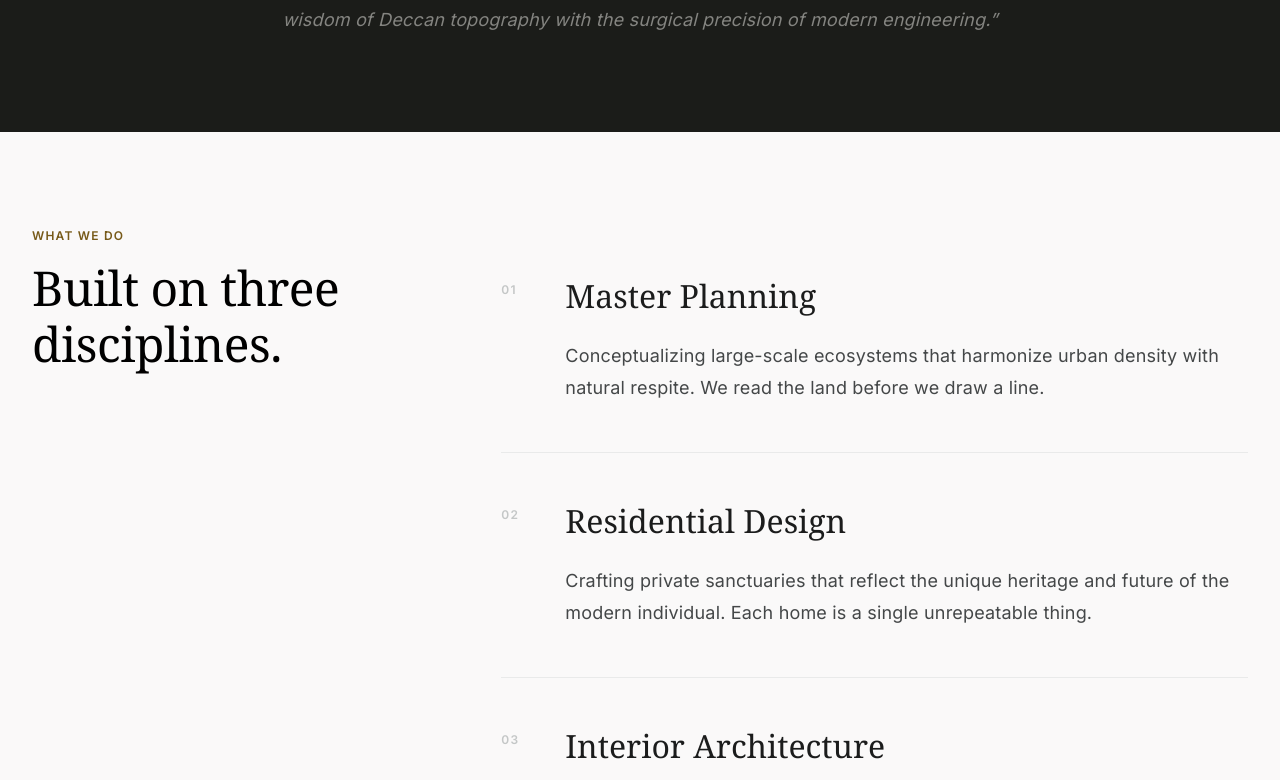
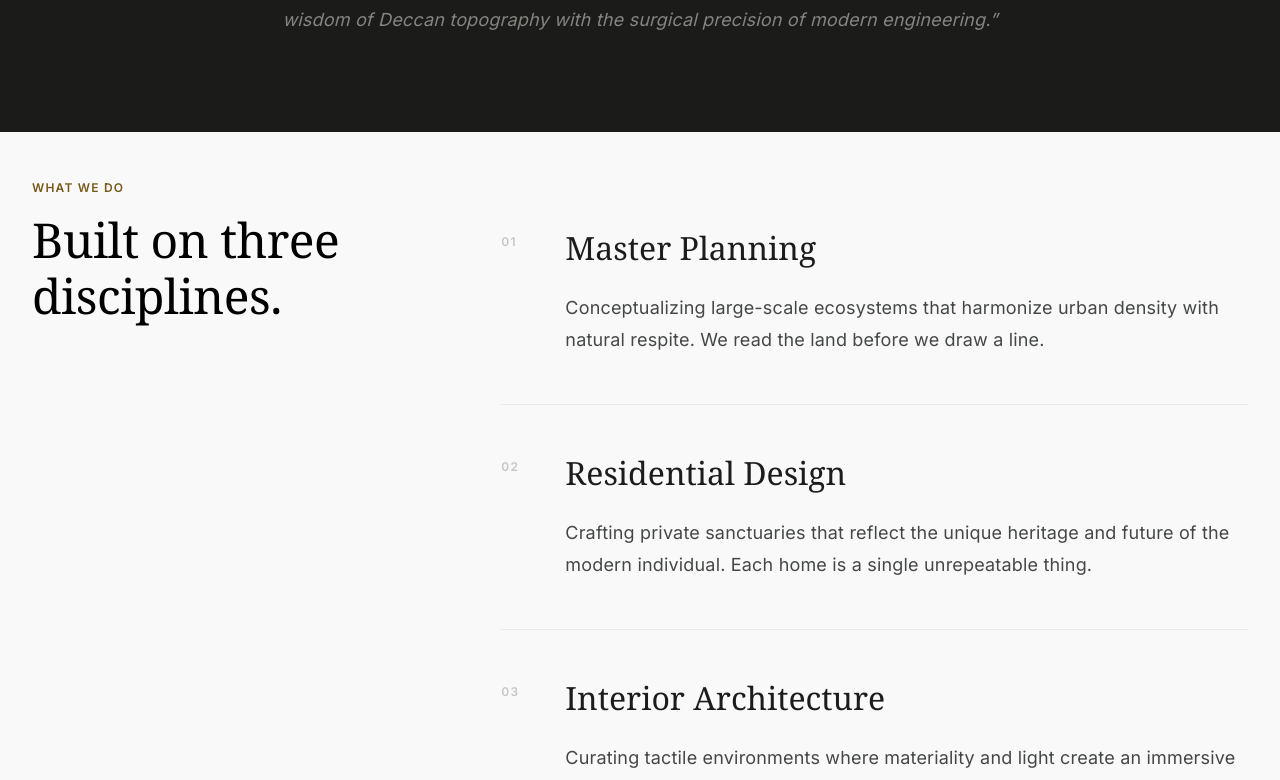
Before and after one commit to SingularRarity/Architecture_Website_Demo, a Next.js app: page / in a window 1280 px wide. Shown: the part 2526-3306 px from the top of the page. Built offline with nearby package versions, Linux system fonts and the light colour scheme.

Commit message:
style(design): FIX-A4 — break uniform 96px section rhythm with asymmetric padding on Services + SocialHub

```diff
--- a/src/components/Services.tsx
+++ b/src/components/Services.tsx
@@ -18,7 +18,7 @@ export default function Services() {
   ]
 
   return (
-    <section className="py-huge max-w-[1440px] mx-auto px-lg">
+    <section className="pt-xl pb-huge max-w-[1440px] mx-auto px-lg">
       <div className="flex flex-col md:flex-row md:items-start gap-xl md:gap-xxl">
         <div className="md:w-1/3 shrink-0">
           <span className="font-label-caps text-label-caps text-secondary block mb-sm">
--- a/src/components/SocialHub.tsx
+++ b/src/components/SocialHub.tsx
@@ -11,7 +11,7 @@ export default function SocialHub() {
   ]
 
   return (
-    <section className="py-huge max-w-[1440px] mx-auto px-lg">
+    <section className="pt-xxl pb-huge max-w-[1440px] mx-auto px-lg">
       <div className="text-center mb-xl">
         <span className="font-label-caps text-label-caps text-secondary font-bold block mb-sm">
           FOLLOW THE PROCESS
```
